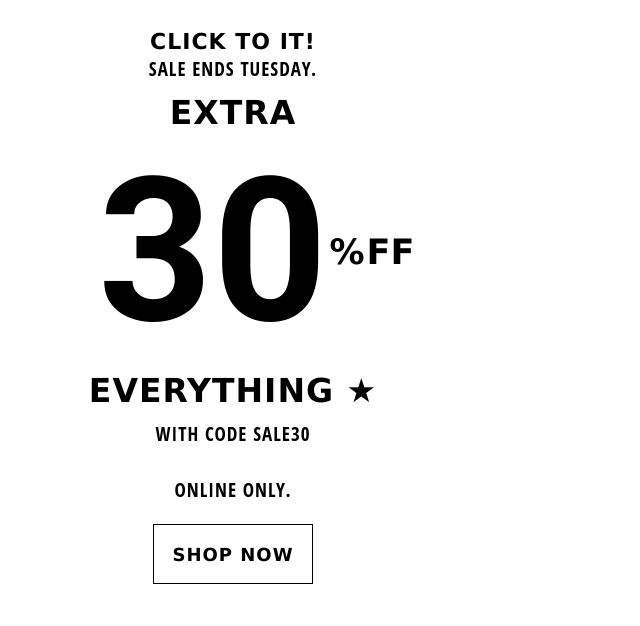
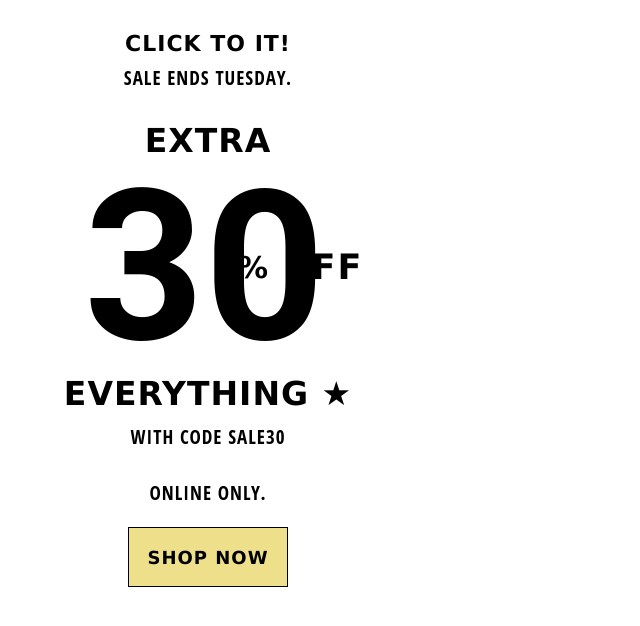
Before and after one commit to paveleveline/email-template, a plain HTML site: page index.html in a window 1280 px wide. Shown: the whole page, without its empty margins (0-640 px from the left). Drawn offline with Linux system fonts and the light colour scheme; a web font is replaced by a local one.

Commit message:
final version

```diff
--- a/index.html
+++ b/index.html
@@ -11,10 +11,10 @@
     </head>
     <body>
         <table style="
-            width: 450px;
+            width: 400px;
             height: 550px;
             background-image: url(assets/bg.png);
-            background-size: contain;
+            background-size: cover;
             background-position: center;
             background-repeat: no-repeat;
             border-spacing: 0;
@@ -22,35 +22,40 @@
             margin: 0;
             text-transform: uppercase;
             padding: 20px;
+            table-layout: fixed;
             ">
 
             <thead>
             <tr>
-                <td style="
+                <td colspan="3" style="
                 text-transform: uppercase;
                 font-family: Verdana, Geneva, sans-serif;
                 text-align: center;
                 font-weight: bolder;
                 font-size: 22px;
                 letter-spacing: 1px;
+                height: 10px;
+                padding-bottom: 5px;
+                line-height: 30px;
                 ">Click to it!
                 </td>
             </tr>
             <tr>
-                <td style="
+                <td colspan="3" style="
                 text-transform: uppercase;
                 font-family: 'Open Sans Condensed', sans-serif;
                 text-align: center;
                 font-size: 19px;
                 font-weight: 100;
                 letter-spacing: 1px;
+                height: 10px;
+                padding-bottom: 20px;
                 ">Sale ends Tuesday.
                 </td>
             </tr>
-        </thead>
-            <tbody>
             <tr>
-                    <td style="
+                <td colspan="3" style="
+                height: 20px;
                 text-transform: uppercase;
                 text-align: center;
                 font-family: Verdana, Geneva, sans-serif;
@@ -60,24 +65,30 @@
                 padding-top: 10px;
                 ">Extra</td>
             </tr>
+        </thead>
+            <tbody>
                 <tr>
                     <td
                     style="
-                font-size: 200px;
+                font-size: 210px;
                 font-family: 'Roboto', sans-serif;
                 text-align: center;
-                display: inline-block;
+                line-height: 100px;
                 font-weight: bolder;
-                padding-left: 70px;
+                padding-left: 56px;
+                height: 210px;
                 ">30</td>
 
                 <td style="
                 text-transform: uppercase;
                 font-family: Verdana, Geneva, sans-serif;
-                font-size: 35px;
+                font-size: 30px;
                 font-weight: 700;
                 text-align: center;
-                display: inline;
+                width: 70px;
+                padding-left: 90px;
+                box-sizing: border-box;
+                height: 130px;
                 ">%</td>
 
                 <td style="
@@ -86,13 +97,16 @@
                 font-size: 35px;
                 font-weight: 700;
                 text-align: center;
-                display: inline;
+                width: 100px;
+               letter-spacing: 2px;
+                height: 130px;
+                padding-left: 20px;
                 ">ff</td>
                 </tr>
         </tbody>
         <tfoot>
             <tr>
-                <td style="
+                <td colspan="3" style="
                 text-transform: uppercase;
                 text-align: center;
                 font-family: Verdana, Geneva, sans-serif;
@@ -102,7 +116,7 @@
                  ">Everything &#x2605 </td>
             </tr>
             <tr>
-                <td style="
+                <td colspan="3" style="
                text-transform: uppercase;
                 font-family: 'Open Sans Condensed', sans-serif;
                 text-align: center;
@@ -113,7 +127,7 @@
                     ">With code sale30  </td>
             </tr>
             <tr>
-                <td style="
+                <td colspan="3" style="
                text-transform: uppercase;
                 font-family: 'Open Sans Condensed', sans-serif;
                 text-align: center;
@@ -124,10 +138,10 @@
                     ">Online only.  </td>
             </tr>
             <tr>
-                <td style="
+                <td colspan="3" style="
                     text-align: center;">
                     <button type="button" style="
-                    background-color: inherit;
+                    background-color: rgba(223, 196, 39, 0.534);
                     color: black;
                     padding: 8px;
                     text-align: center;
@@ -137,6 +151,7 @@
                     font-weight: bolder;
                     font-size: 18px;
                     letter-spacing: 1px;
+                    cursor: pointer;
                     width: 160px;
                     height: 60px;">Shop now</button>
                 </td>
```
Lines whose indentation alone changed are shown as unchanged.
